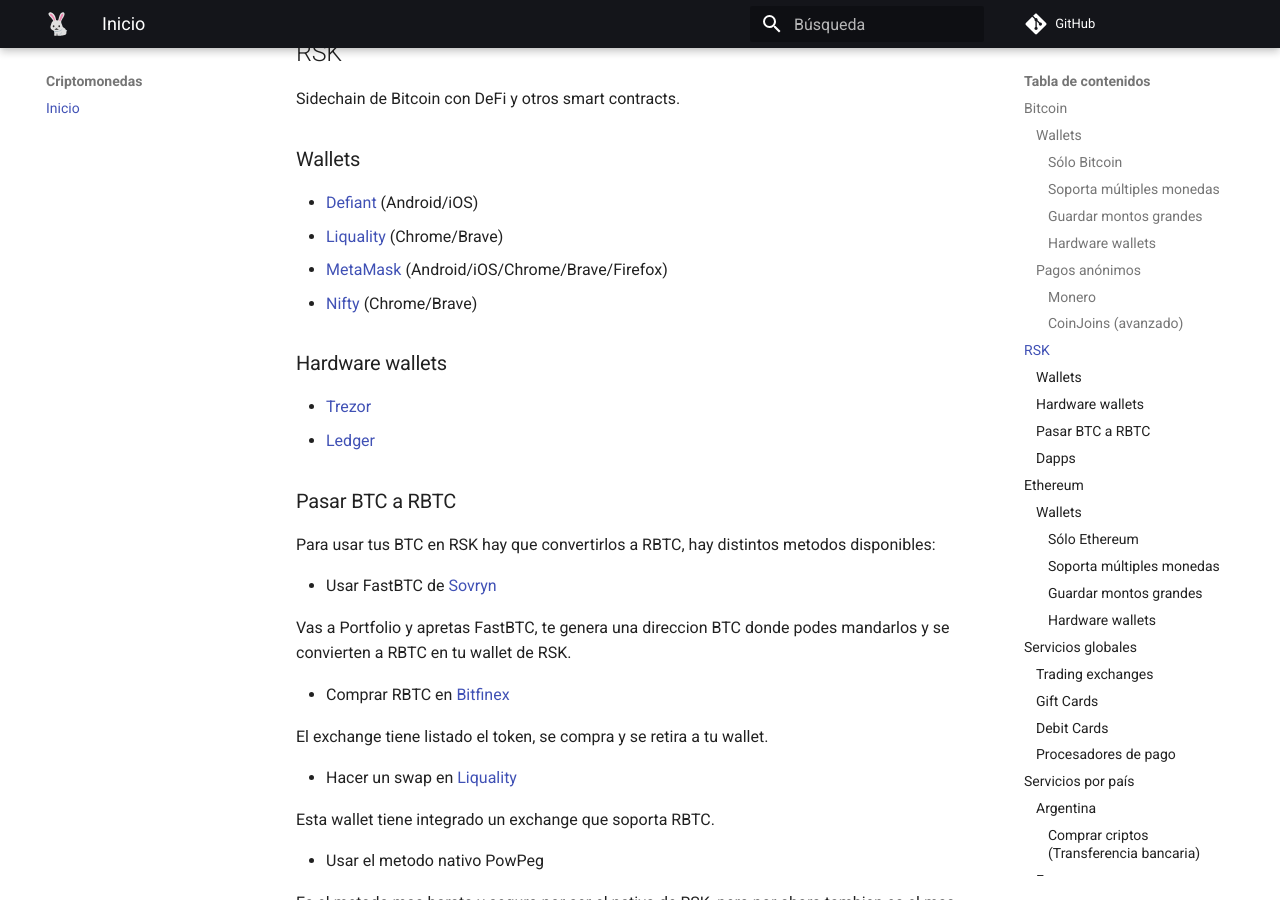
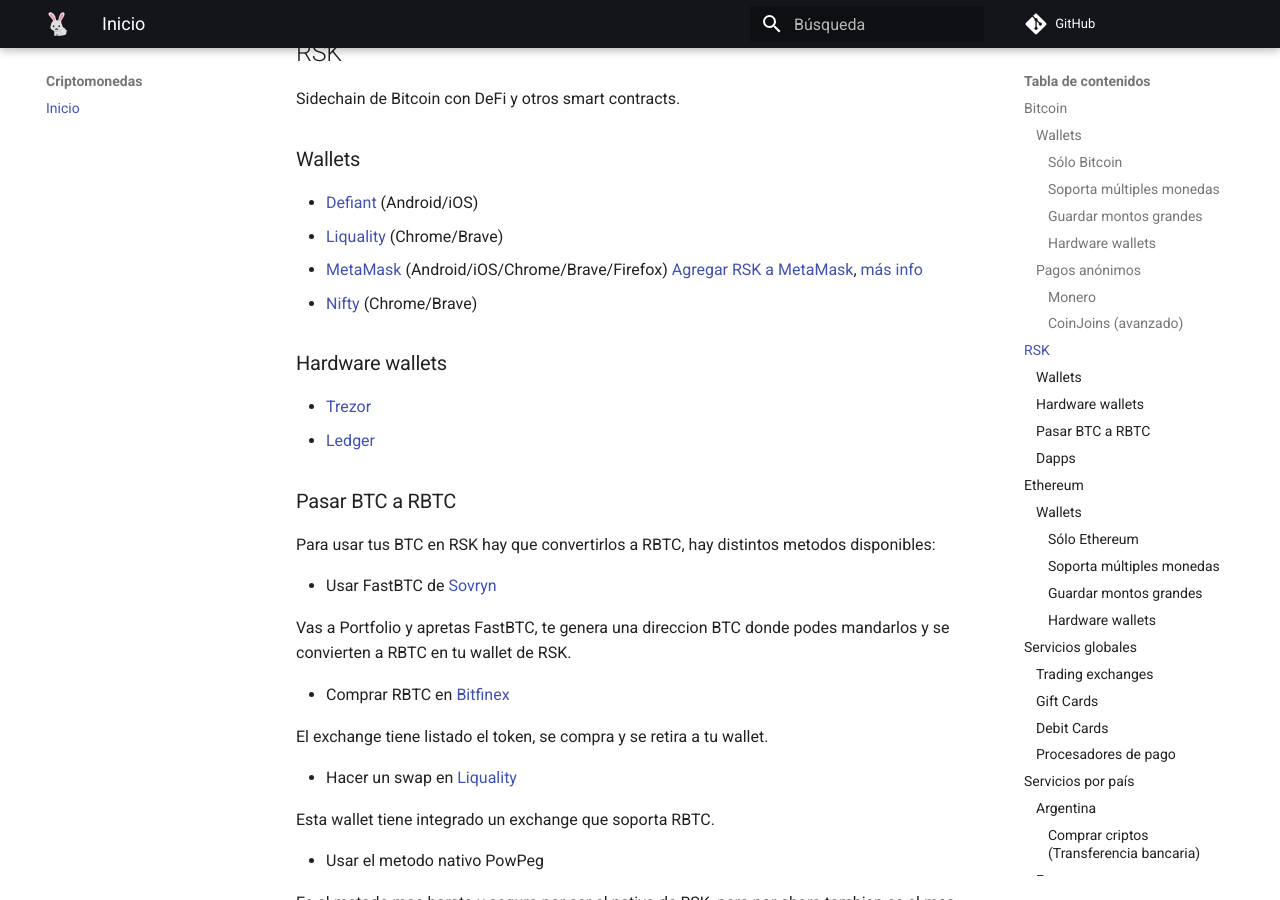
Before and after one commit to anomalouscode/wiki, an MkDocs documentation site: the page built from docs/criptomonedas/index.md, in a window 1280 px wide and 900 px high, scrolled down 2186 px. Built offline with MkDocs 1.6.1 and Material for MkDocs 9.7.7, drawn with Linux system fonts in a browser that asks for light colours; comment, search, counter and statistics services are not loaded.

Commit message:
Update index.md

```diff
--- a/docs/criptomonedas/index.md
+++ b/docs/criptomonedas/index.md
@@ -78,7 +78,7 @@
 
 - [Defiant](https://defiantapp.tech/) (Android/iOS)
 - [Liquality](https://liquality.io/) (Chrome/Brave)
-- [MetaMask](https://metamask.io/) (Android/iOS/Chrome/Brave/Firefox)
+- [MetaMask](https://metamask.io/) (Android/iOS/Chrome/Brave/Firefox) [Agregar RSK a MetaMask](https://metamask-landing.rifos.org/), [más info](https://developers.rsk.co/wallet/use/metamask/)
 - [Nifty](https://chrome.google.com/webstore/detail/nifty-wallet/jbdaocneiiinmjbjlgalhcelgbejmnid) (Chrome/Brave)
 
 ### Hardware wallets
```
